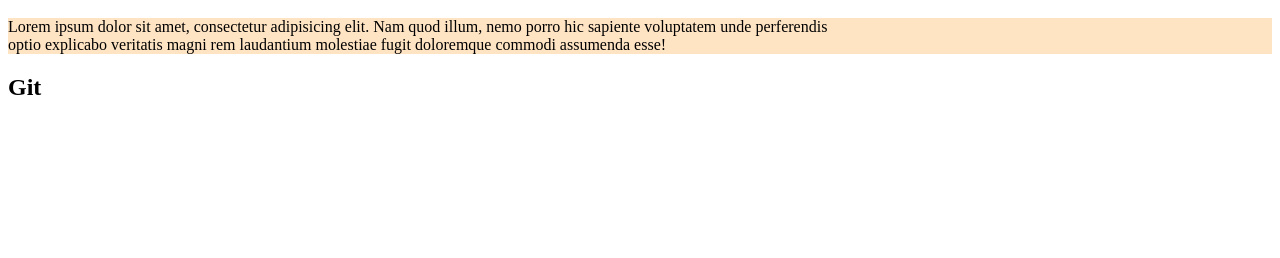
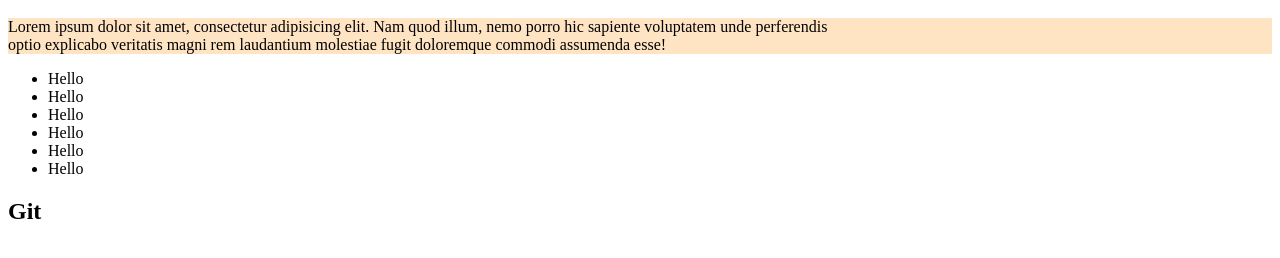
Before and after one commit to pramodyar/GitTest, a plain HTML site: page index.html in a window 1280 px wide. Shown: the part 48-306 px from the top of the page. Drawn offline with Linux system fonts and the light colour scheme.

Commit message:
Add list

```diff
--- a/index.html
+++ b/index.html
@@ -12,6 +12,15 @@
       nemo porro hic sapiente voluptatem unde perferendis<br />
       optio explicabo veritatis magni rem laudantium molestiae fugit doloremque
       commodi assumenda esse!
+
+      <ul>
+        <li>Hello</li>
+        <li>Hello</li>
+        <li>Hello</li>
+        <li>Hello</li>
+        <li>Hello</li>
+        <li>Hello</li>
+      </ul>
     </p>
     <h2>Git</h2>
   </body>
```
